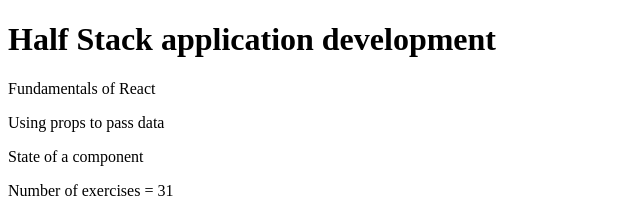
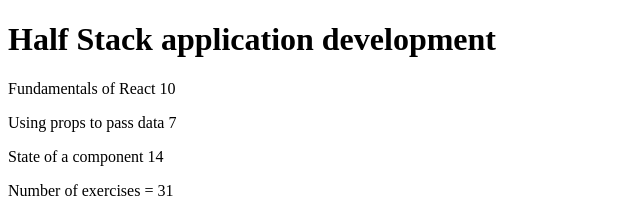
Before and after one commit to jhirtzel/fullstackopen, a React (Create React App) app in the folder part1/: page / in a window 1280 px wide. Shown: the top 216 px of the page, without its empty margins (0-640 px from the left). Built offline with nearby package versions, Linux system fonts and the light colour scheme; the HTML template or start-up script is replaced by a standard one.

Commit message:
exercise 1.2

```diff
--- a/part1/src/App.js
+++ b/part1/src/App.js
@@ -16,8 +16,16 @@ const Footer = (props) => {
 
 const Content = (props) => {
   console.log("Content component")
+  console.log(props)
   return(
-    <div>
+    <Part part={props.part} exercises={props.exercises} />
+  )
+}
+
+const Part = (props) => {
+  console.log("Part component")
+  return (
+    <div id="part">
       <p>{props.part} {props.exercises}</p>
     </div>
   )
@@ -46,9 +54,9 @@ const App = () => {
   return (
     <div>
       <Header course={course}/>
-      <Content part={part1} exercices={exercises1}/>
-      <Content part={part2} exercices={exercises2}/>
-      <Content part={part3} exercices={exercises3}/>
+      <Content part={part1} exercises={exercises1}/>
+      <Content part={part2} exercises={exercises2}/>
+      <Content part={part3} exercises={exercises3}/>
       <Total count1={exercises1} count2={exercises2} count3={exercises3}/>
       <Footer />
     </div>
```
